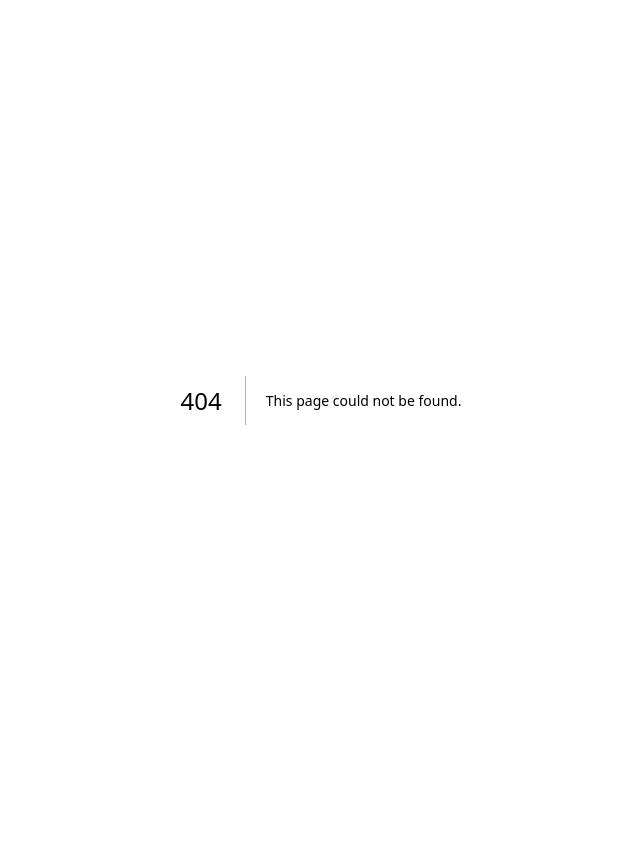
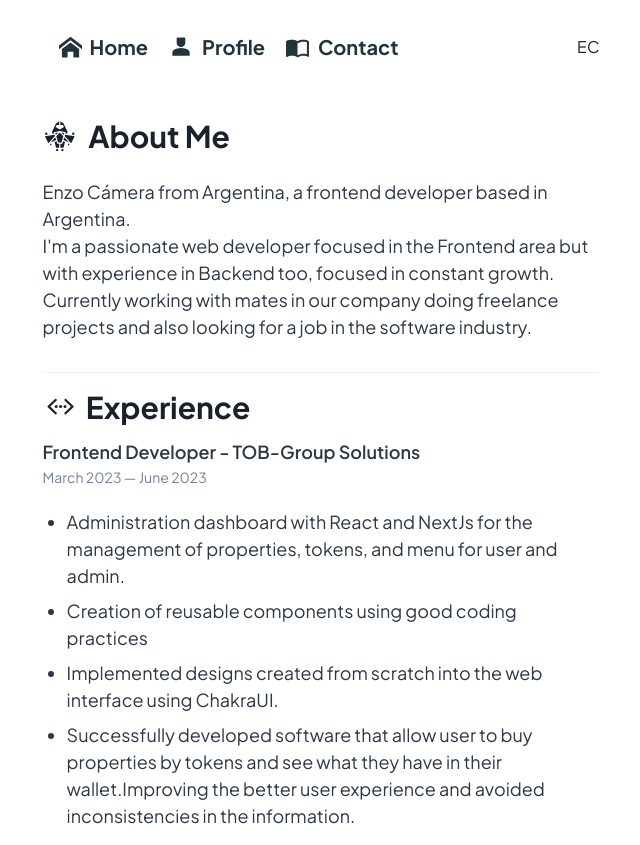
Before and after one commit to Enzo-cam/portf-ec, a Next.js app: page /about in a window 1280 px wide. Before the commit this address had no page. Shown: the whole page, without its empty margins (319-959 px from the left). Before the commit the page ends 800 px from the top, so only its background shows below. Built offline with nearby package versions, Linux system fonts and the light colour scheme.

Commit message:
Created the about page

```diff
--- /dev/null
+++ b/src/pages/about.js
@@ -0,0 +1,82 @@
+import {
+  Box,
+  Heading,
+  Text,
+  UnorderedList,
+  ListItem,
+  Container,
+  Divider,
+} from "@chakra-ui/react";
+import Layout from "../../Components/Layout";
+import { Experience } from "../../Components/Experience";
+import { GiSpaceship } from "react-icons/gi";
+import { IoIosCodeWorking } from "react-icons/io";
+
+const About = () => {
+  return (
+    <>
+      <Container maxW={{ base: "100%", sm: "50%", md: "46%" }}>
+        <Layout>
+          <Box w="full">
+            <Box display="flex" alignItems="center" gap={3} mb={6}>
+              <GiSpaceship fontSize="2.1rem" />
+              <Heading as="h2" size="lg" color="indigo.400">
+                About Me
+              </Heading>
+            </Box>
+            <Box display="flex">
+              <Text color="gray.700" fontSize="lg" borderRadius="2xl">
+                Enzo Cámera from Argentina, a frontend developer based in
+                Argentina.
+                <br /> I'm a passionate web developer focused in the Frontend
+                area but with experience in Backend too, focused in constant
+                growth. <br />
+                Currently working with mates in our company doing freelance
+                projects and also looking for a job in the software industry.
+              </Text>
+            </Box>
+          </Box>
+
+          <Divider mt={8} mb={4} />
+
+          <Box w="full">
+            <Box display="flex" alignItems="center" gap={3} mb={4}>
+              <IoIosCodeWorking fontSize="2.2rem" />
+              <Heading ml={-1} as="h2" size="lg" color="indigo.400">
+                Experience
+              </Heading>
+            </Box>
+
+            <Experience
+              titleJob="Frontend Developer"
+              nameCompany="TOB-Group Solutions"
+              date="March 2023 — June 2023"
+            >
+              <UnorderedList spacing={2} ml={6} color="gray.700" fontSize="lg">
+                <ListItem>
+                  Administration dashboard with React and NextJs for the
+                  management of properties, tokens, and menu for user and admin.
+                </ListItem>
+                <ListItem>
+                  Creation of reusable components using good coding practices
+                </ListItem>
+                <ListItem>
+                  Implemented designs created from scratch into the web
+                  interface using ChakraUI.
+                </ListItem>
+                <ListItem>
+                  Successfully developed software that allow user to buy
+                  properties by tokens and see what they have in their
+                  wallet.Improving the better user experience and avoided
+                  inconsistencies in the information.
+                </ListItem>
+              </UnorderedList>
+            </Experience>
+          </Box>
+        </Layout>
+      </Container>
+    </>
+  );
+};
+
+export default About;
```
